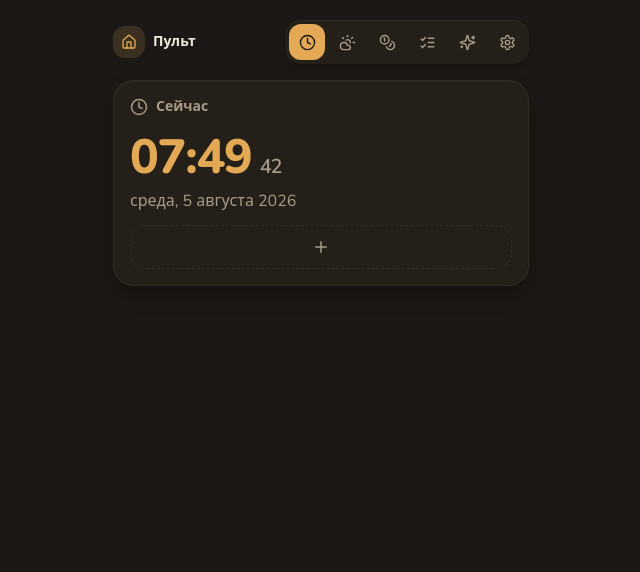
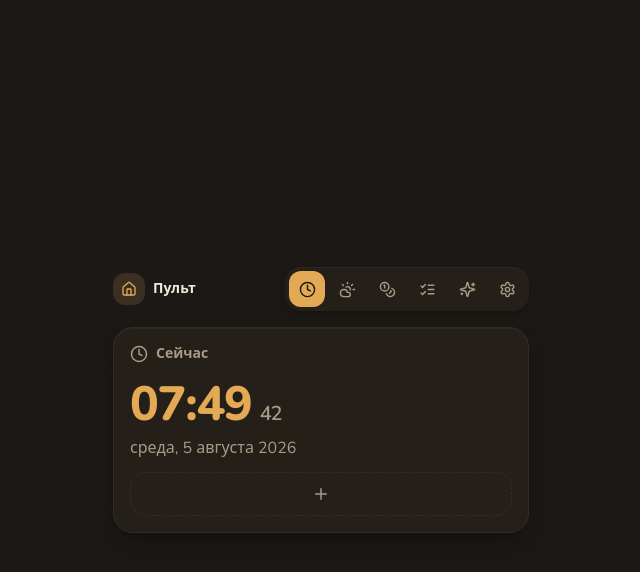
Before and after one commit to nefarixus/usefulpult, a Next.js app: page / in a window 1280 px wide. Shown: the top 572 px of the page, without its empty margins (319-959 px from the left). Built offline with nearby package versions, Linux system fonts and the light colour scheme.

Commit message:
fixed window rounded corners and added vertical and horizontal alignment

```diff
--- a/app/page.tsx
+++ b/app/page.tsx
@@ -23,7 +23,7 @@ export default function Home() {
   return (
     <DragHandle>
       <main
-        className={`mx-auto flex min-h-screen max-w-md flex-col gap-4 px-4 py-5 transition-opacity duration-500 ${
+        className={`mx-auto flex min-h-screen max-w-md flex-col justify-center gap-4 overflow-y-auto px-4 py-5 transition-opacity duration-500 ${
           ready ? "opacity-100" : "opacity-0"
         }`}
       >
--- a/electron/main.js
+++ b/electron/main.js
@@ -278,10 +278,7 @@ async function createWindow() {
 
   currentPos = saved
     ? clampToScreen(saved, currentSize.width, currentSize.height, screenWidth, screenHeight)
-    : {
-        x: Math.round((screenWidth - currentSize.width) / 2),
-        y: Math.round((screenHeight - currentSize.height) / 2),
-      };
+    : { x: 40, y: Math.max(20, screenHeight - currentSize.height - 40) };
 
   const acrylicEnabled = loadAcrylicEnabled();
 
--- a/package.json
+++ b/package.json
@@ -1,6 +1,6 @@
 {
   "name": "home-pult",
-  "version": "1.0.15",
+  "version": "1.0.16",
   "private": true,
   "main": "electron/main.js",
   "scripts": {
```
